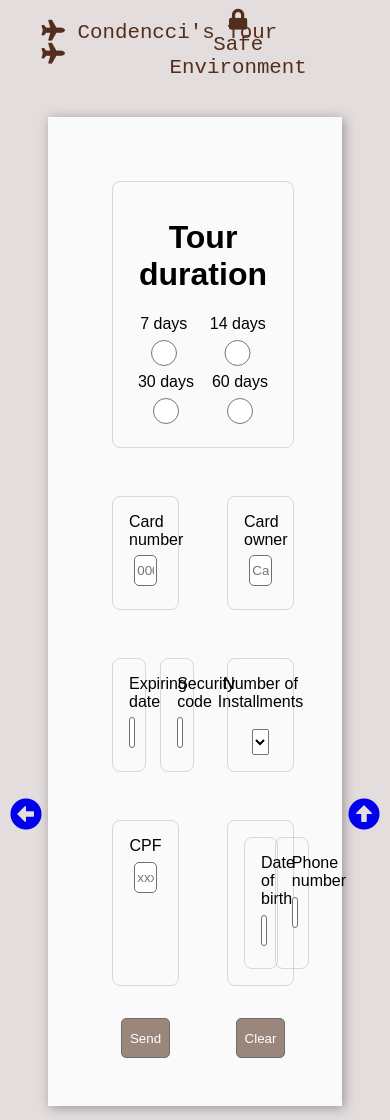
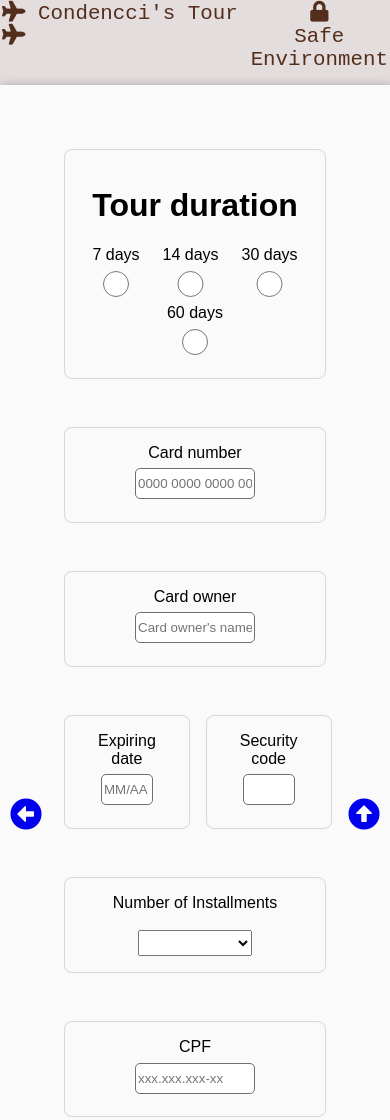
Before and after one commit to paulorisucci/projeto-lm, a plain HTML site: page paginas/Financeiro/financeiro.html in a window 390 px wide. Shown: the top 1120 px of the page. Drawn offline with Linux system fonts and the light colour scheme.

Commit message:
Update style-financeiro.css

```diff
--- a/paginas/src/style-financeiro.css
+++ b/paginas/src/style-financeiro.css
@@ -200,7 +200,7 @@ footer a:link, a:visited{
     background-color: #c5a880 ;
     width: 100%;
     height: 100%;
-    animation: transparente 4s ease-in-out forwards;;
+    animation: transparente 4s ease-in-out forwards;
 
 }
 /*
@@ -227,3 +227,36 @@ footer a:link, a:visited{
         color: #532e1c;
     }
 }
+
+@media(max-width: 650px){
+
+header{
+    margin-bottom: 1em;
+}
+span.logo{
+    top: .1em;
+    left: .1em;
+    animation: aparecer 4s normal forwards;
+}
+span.secure{
+    top: .1em;
+    right: .1em;
+    text-align: center;
+    animation: aparecer 4s normal forwards;
+}
+    form{
+    display: grid;
+    grid-template-columns: repeat(1, 100%);
+    justify-content: space-around;
+    grid-template-areas: "opcoes";
+    }
+    main{
+        padding: 0;
+    }
+
+div.pessoal{
+    display: grid;
+    grid-template-columns: repeat(1, 100%);
+    gap: 1em;
+}
+}
```
